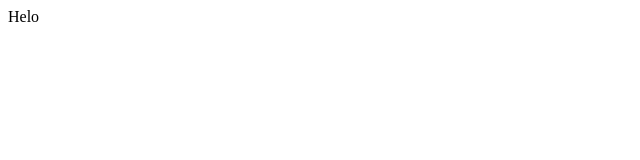
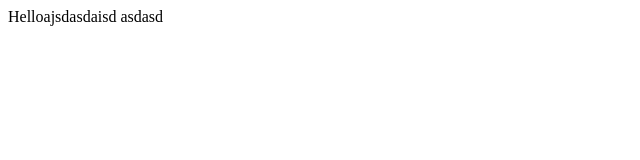
Before and after one commit to Diksha308/Demo2, a plain HTML site: page index.html in a window 1280 px wide. Shown: the whole page, without its empty margins (0-640 px from the left). Drawn offline with Linux system fonts and the light colour scheme.

Commit message:
ye dusra commit hai

```diff
--- a/index.html
+++ b/index.html
@@ -7,6 +7,6 @@
     <title>Document</title>
 </head>
 <body>
-    <div>Helo</div>
+    <div>Helloajsdasdaisd asdasd</div>
 </body>
 </html>
```
